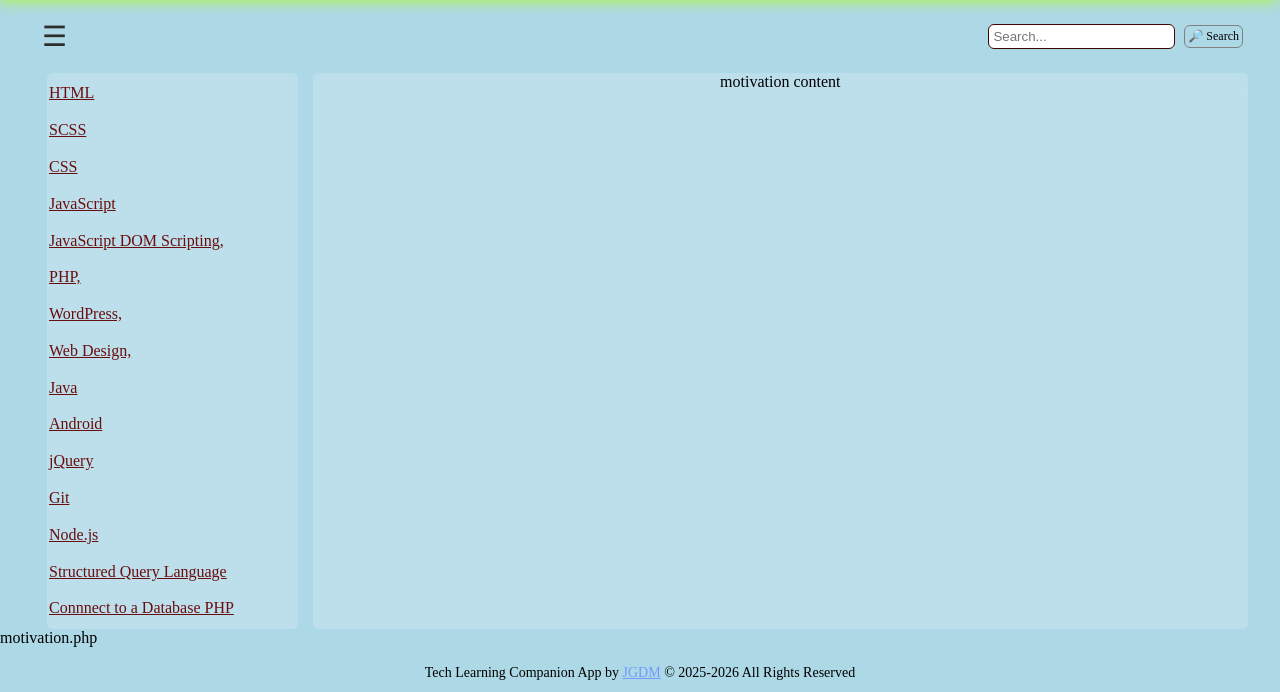
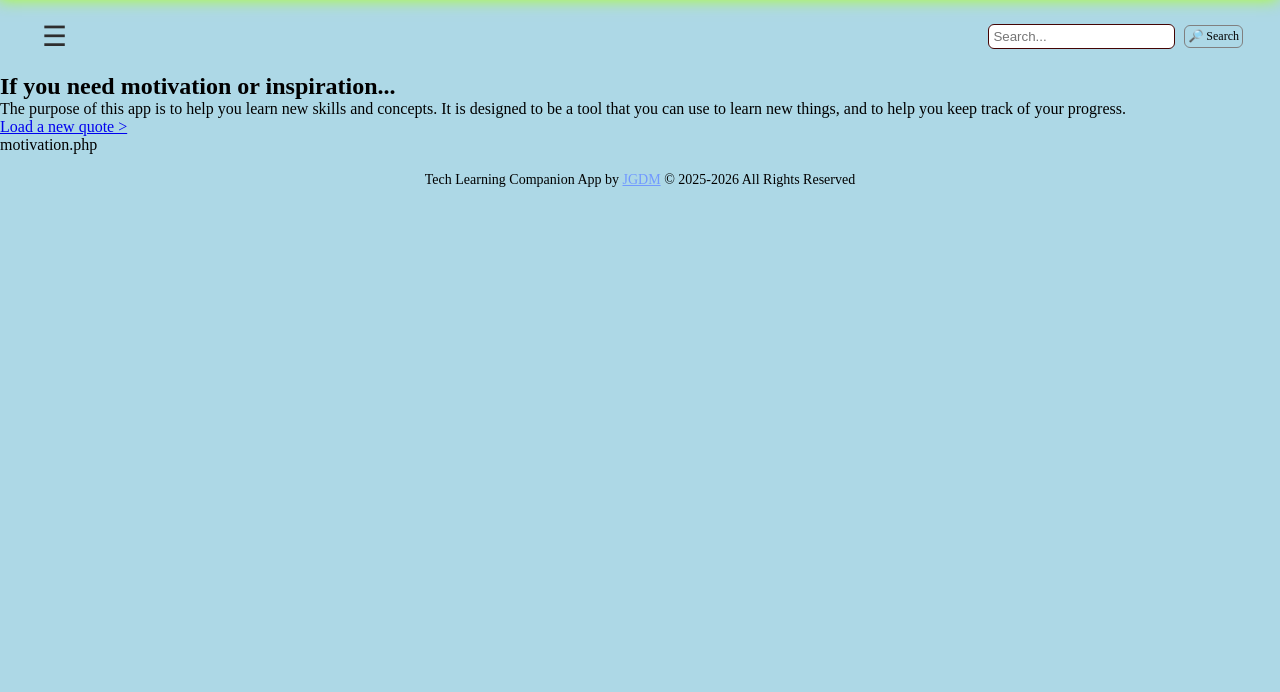
Before and after one commit to jg-digital-media/learning_companion_app, a PHP site: page /motivation.php in a window 1280 px wide. Shown: the part 108-800 px from the top of the page. Run offline with PHP 8.4, Linux system fonts and the light colour scheme.

Commit message:
add initial content motivation template

```diff
--- a/motivation.php
+++ b/motivation.php
@@ -48,45 +48,20 @@
 
         </section>
 
-        <section class="site---topic--navigation_container">
+        <section class="motivation---page--container">
 
-            <nav class="site---topic--navigation">
+            <h2>If you need motivation or inspiration...</h2>
 
-                <ul>
-                    <li><a href="#">HTML</a></li>
-                    <li><a href="#">SCSS</a></li>
-                    <li><a href="#">CSS</a></li>
-                    <li><a href="#">JavaScript</a></li>
-                    <li><a href="#">JavaScript DOM Scripting,</a></li>
-                    <li><a href="#">PHP,</a></li>
-                    <li><a href="#">WordPress,</a></li>
-                    <li><a href="#">Web Design,</a></li>
-                    <li><a href="#">Java</a></li>
-                    <li><a href="#">Android</a></li>
-                    <li><a href="#">jQuery</a></li>
-                    <li><a href="#">Git</a></li>
-                    <li><a href="#">Node.js</a></li>
-                    <li><a href="#">Structured Query Language</a></li>
-                    <li><a href="#">Connnect to a Database PHP</a></li>
-                </ul>
+           <!--  <a href="index.php" class="btn btn--primary" id="btn---home">Home</a> -->
 
-            </nav>
+            <div>
 
-             <article class="topic---motivation--container">
+                <p>The purpose of this app is to help you learn new skills and concepts. It is designed to be a tool that you can use to learn new things, and to help you keep track of your progress.</p>
 
-                <!-- <h2>HTML</h2> -->
+            </div>
 
-                <article>
+            <a href="#" class="btn btn--load--quote" id="reload_quote">Load a new quote ></a>
 
-                    <div>
-
-                        <p>motivation content</p>
-
-                    </div>
-
-                </article>
-
-            </article>
 
         </section>
 
```
